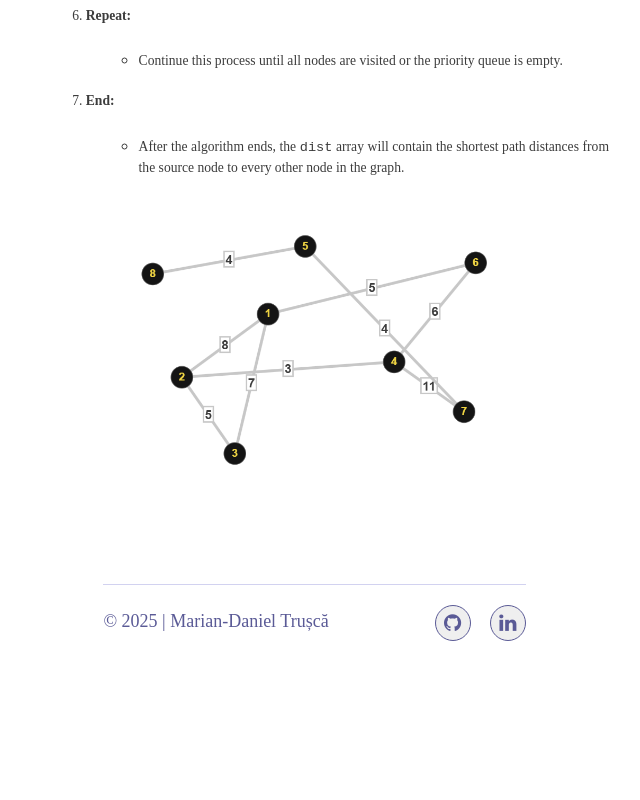
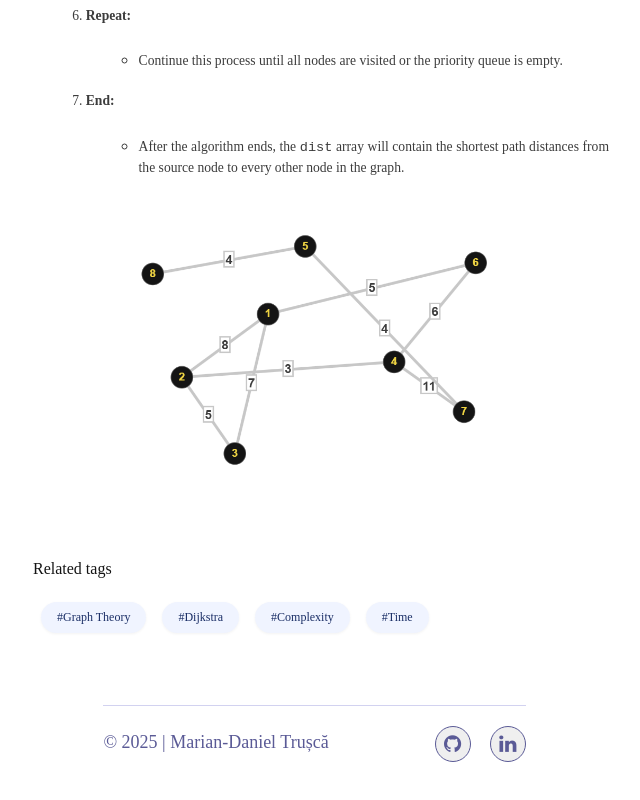
Before and after one commit to DanielT-Dev/Portfolio, a React (Vite) app in the folder portfolio/: page /post/1 in a window 1280 px wide. Shown: the part 1550-2350 px from the top of the page, without its empty margins (319-959 px from the left). Before the commit the page ends 2311 px from the top, so only its background shows below. Built offline with nearby package versions, Linux system fonts and the light colour scheme; a web font is replaced by a local one.

Commit message:
Built tags section at the bottom of the Post Template page component.

```diff
--- a/portfolio/src/posts/PostTemplate.jsx
+++ b/portfolio/src/posts/PostTemplate.jsx
@@ -56,6 +56,22 @@ const PostTemplate = () => {
             )
           })
         }
+        <div className={styles.tags_container}>
+          <h3>
+            Related tags
+          </h3>
+          {post.tags.map((tag, index) => {
+            return (
+              <div
+                key={index}
+                className={styles.tag}
+                style={{ visibility: isVisible ? 'visible' : 'hidden' }}  // Dynamically control visibility
+              >
+                #{tag}
+              </div>
+            )
+          })}
+        </div>
     </div>
   )
 }
--- a/portfolio/src/posts/PostTemplate.module.css
+++ b/portfolio/src/posts/PostTemplate.module.css
@@ -38,6 +38,25 @@
     color: rgb(60, 60, 60);
     text-align: justify;
 }
+.tags_container {
+  margin-top: 3vh;
+  margin-bottom: 2vh;
+}
+.tag {
+  min-width: 1vw;
+  text-align: center;
+  display: inline-block;
+  background-color: #f0f4ff;
+  color: #1a2e66;
+  padding: 1vh 2vh;
+  margin: 1vh;
+  border-radius: 20px;
+  font-size: 1.5vh;
+  font-weight: 500;
+  box-shadow: 0 1px 3px rgba(0, 0, 0, 0.05);
+  transition: background-color 0.2s ease;
+}
+
 /*
 .section {
     padding: 20px;
--- a/portfolio/src/posts/data/data.js
+++ b/portfolio/src/posts/data/data.js
@@ -273,7 +273,7 @@ const post6 = {
   title: "C/C++ - Dynamic Memory Allocation & Memory Leaks",
   date: "May 11, 2025",
   description: "A brief overview of how dynamic memory allocation works in C and C++, along with common causes of memory leaks and tips to prevent them.",
-  tags: ["C", "C++", "Dynamic", "Static", "Memory", "Allocation", "Deallocation", "Memory Leaks"],
+  tags: ["C", "C++", "Dynamic Memory Allocation", "Static Memory Allocation", "Memory", "Allocation", "Deallocation", "Memory Leaks", "malloc()", "free()", "coding"],
   content: [
       {
           header: "",
```
